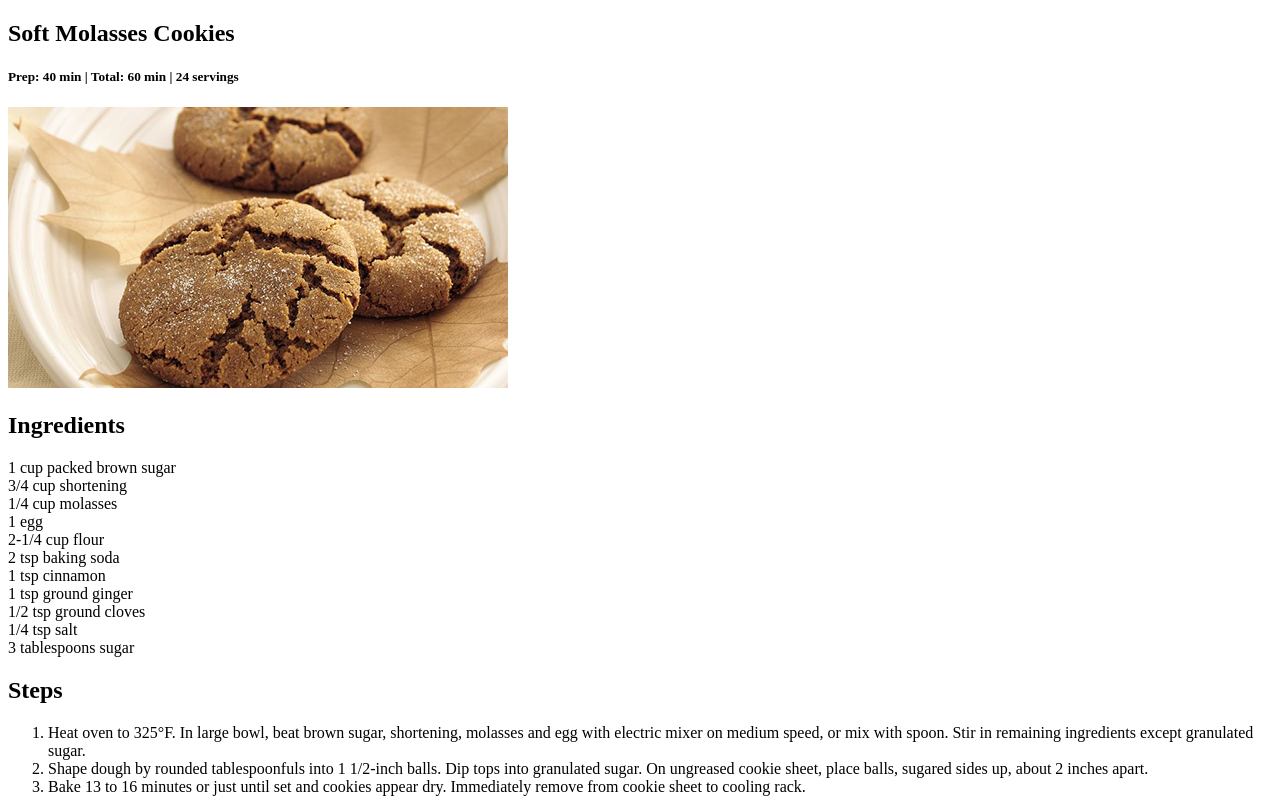
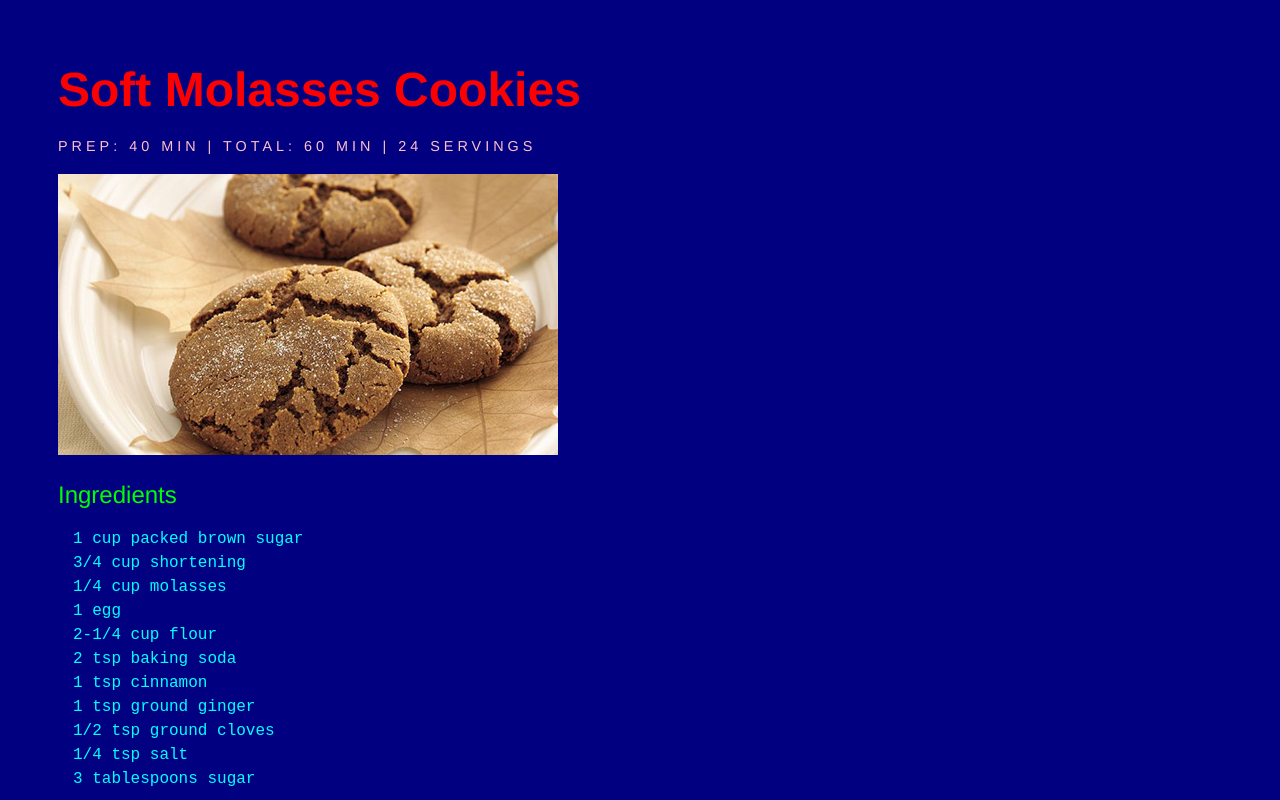
Before and after one commit to carolineyoh/cookie-recipe, a plain HTML site: page index.html in a window 1280 px wide. Shown: the top 800 px of the page. Drawn offline with Linux system fonts and the light colour scheme.

Commit message:
CSS Draft 1

```diff
--- a/index.html
+++ b/index.html
@@ -1,7 +1,8 @@
 <!DOCTYPE html>
 <html>
   <head>
-    <title>Soft Molasses Cookies Recipe</title>
+    <title>Molasses Cookies</title>
+    <link rel="stylesheet" type="text/css" href="main.css">
   </head>
   <body>
     <section>
--- /dev/null
+++ b/main.css
@@ -0,0 +1,36 @@
+body {
+  background-color: navy;
+  font-family: Courier New;
+  color: aqua;
+  padding-top: 30px;
+  padding-left: 50px;
+  padding-bottom: 70px;
+  line-height: 150%;
+}
+
+h1 {
+font-family: Helvetica;
+  font-size: 300%;
+  color: red;
+}
+
+h2 {
+  font-family: Helvetica;
+  font-weight: 400;
+  font-size: 150%;
+  color: lime;
+}
+
+h5 {
+  font-family: Helvetica;
+  text-transform: uppercase;
+  font-weight: 100;
+  font-size: 90%;
+  line-height: 60%;
+  letter-spacing: 4px;
+  color: pink;
+}
+
+dl {
+  padding-left: 15px;
+}
```
